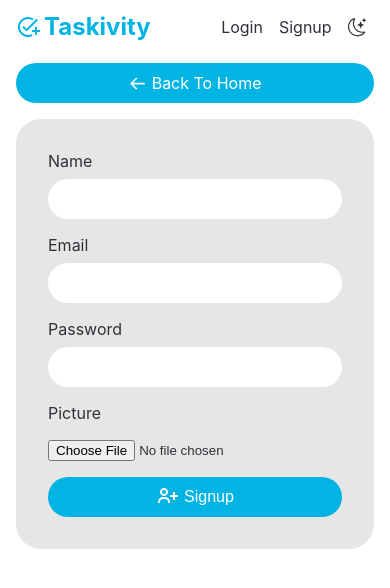
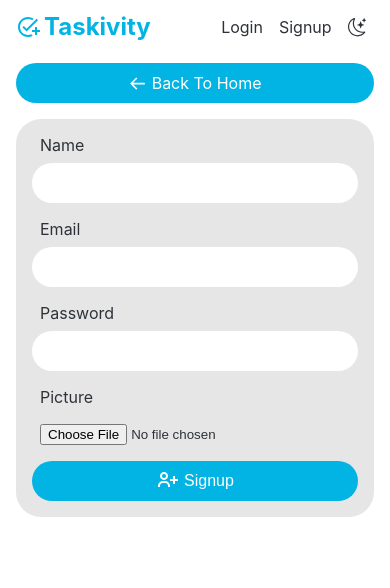
Before and after one commit to ksb-dev/Task-Manager-MERN, a React (Vite) app in the folder client/: page /signup in a window 390 px wide. Shown: the top 588 px of the page. Built offline with nearby package versions, Linux system fonts and the light colour scheme.

Commit message:
Initial Commit

```diff
--- a/client/src/pages/Login/_login.scss
+++ b/client/src/pages/Login/_login.scss
@@ -15,6 +15,7 @@
 
       span {
         margin-bottom: 0.5rem;
+        margin-left: 0.5rem;
       }
 
       input {
@@ -80,3 +81,11 @@
     margin: 0 1rem;
   }
 }
+
+@media screen and (max-width: 640px) {
+  .login-page {
+    form {
+      padding: 1rem;
+    }
+  }
+}
--- a/client/src/pages/Signup/_signup.scss
+++ b/client/src/pages/Signup/_signup.scss
@@ -16,6 +16,7 @@
 
       span {
         margin-bottom: 0.5rem;
+        margin-left: 0.5rem;
       }
 
       input {
@@ -38,21 +39,17 @@
 
     .profile-upload {
       display: flex;
-      //align-items: center;
       justify-content: center;
       flex-direction: column;
+      margin-left: 0.5rem;
 
       p {
         margin-bottom: 1rem;
       }
 
       div {
-        // display: flex;
-        // align-items: center;
-
         input {
           margin-bottom: 1rem;
-          //border-radius: var(--border-radius);
         }
 
         p {
@@ -82,3 +79,11 @@
     margin: 0 1rem;
   }
 }
+
+@media screen and (max-width: 640px) {
+  .signup-page {
+    form {
+      padding: 1rem;
+    }
+  }
+}
```
Also changed, not shown: 4 other files (tests, documents, lock files or other folders).
